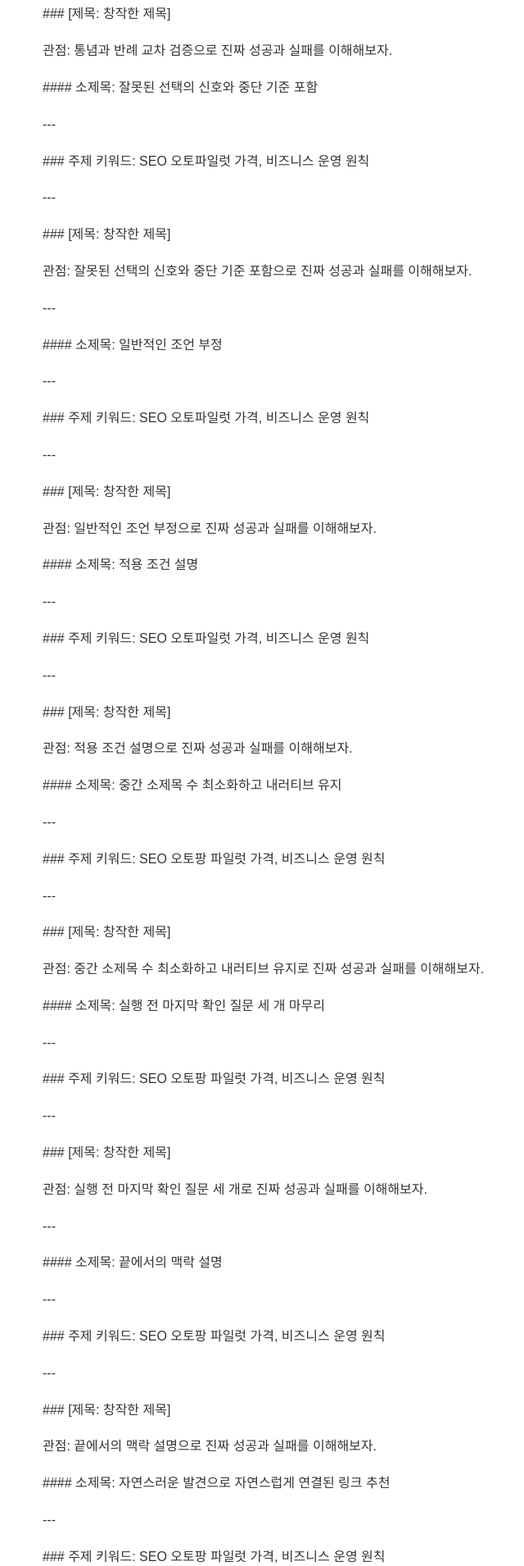
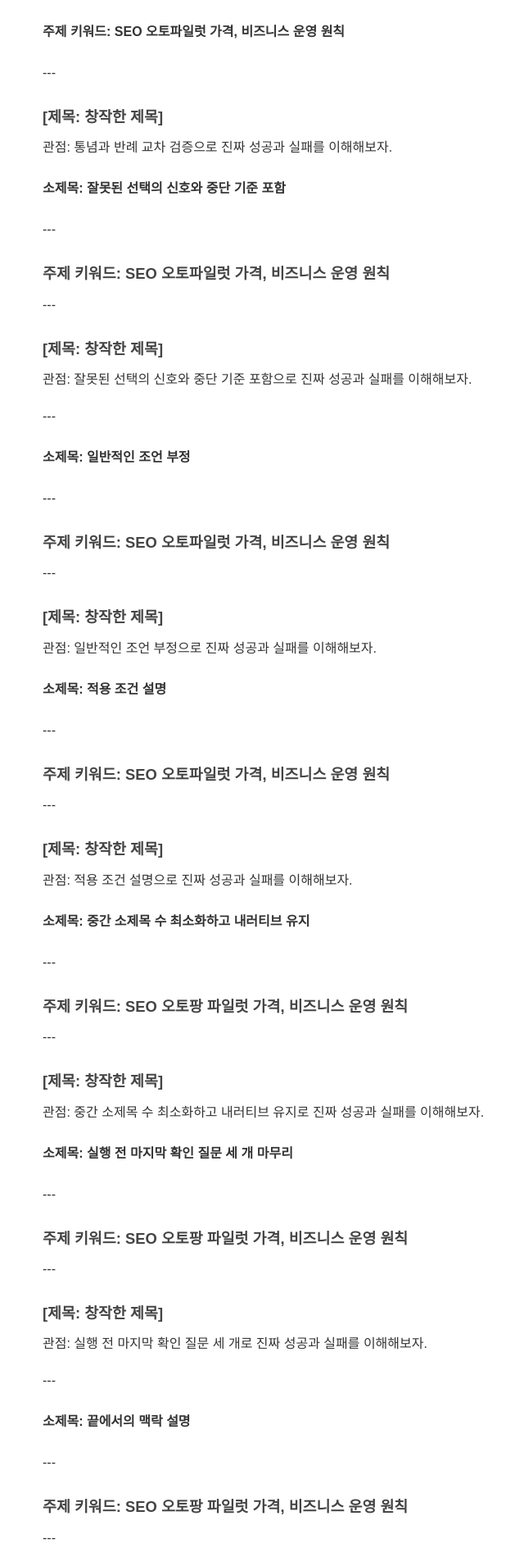
Before and after one commit to mqlwmsltm-arch/bp-sf-t3-1779642675702-253, a plain HTML site: page posts/interview-001-ftqafh.html in a window 1280 px wide. Shown: the part 890-2800 px from the top of the page at 82% size, without its empty margins (188-828 px from the left). Drawn offline with Linux system fonts and the light colour scheme.

Commit message:
deploy: garbage-free snapshot 2026-07-26T15:48:58.900Z

```diff
--- a/posts/interview-001-ftqafh.html
+++ b/posts/interview-001-ftqafh.html
@@ -22,93 +22,93 @@
   <main>
     <h1>창작한 제목</h1>
     <article>
-      <p>### 제목: 창작한 제목: "월 매출 3000만원 찍고도 폐업까지 가는 진짜 원가 구조: SEO 오토파일럿 가격에서의 실패 경험"</p>
+      <h3>제목: 창작한 제목: "월 매출 3000만원 찍고도 폐업까지 가는 진짜 원가 구조: SEO 오토파일럿 가격에서의 실패 경험"</h3>
 <p>####</p>
 <p>아, 진짜... 서비스업계의 성공과 실패를 결정하는 가장 중요한 원가는 어디에 있을까? 월 매출 3000만원 찍고도 폐업까지 간 진짜 가격대별 원가 구조와 마진율 분포를 파악해보자.</p>
 <p>---</p>
-<p>## 소제목: 현장에서 관찰한 작은 단서로 큰 차이 설명</p>
-<p>### 주제 키워드: SEO 오토파일럿 가격, 비즈니스 운영 원칙</p>
-<p>#### [제목: 창작한 제목]</p>
+<h2>소제목: 현장에서 관찰한 작은 단서로 큰 차이 설명</h2>
+<h3>주제 키워드: SEO 오토파일럿 가격, 비즈니스 운영 원칙</h3>
+<h4>[제목: 창작한 제목]</h4>
 <p>관점: 전직 업주로서의 입장에서 진실된 폐업 경험을 분석하며, 월 매출 3000만원 찍고도 간 폐업의 비밀과 마진율 분포를 밝혀보자.</p>
 <p>---</p>
-<p>#### [제목: 창작한 제목]</p>
+<h4>[제목: 창작한 제목]</h4>
 <p>관점: 현장에서 관찰한 작은 단서로 큰 차이 설명</p>
 <p>---</p>
-<p>### 소제목: 통념과 반례 교차 검증</p>
-<p>#### 주제 키워드: SEO 오토파일럿 가격, 비즈니스 운영 원칙</p>
+<h3>소제목: 통념과 반례 교차 검증</h3>
+<h4>주제 키워드: SEO 오토파일럿 가격, 비즈니스 운영 원칙</h4>
 <p>---</p>
-<p>### [제목: 창작한 제목]</p>
+<h3>[제목: 창작한 제목]</h3>
 <p>관점: 통념과 반례 교차 검증으로 진짜 성공과 실패를 이해해보자.</p>
-<p>#### 소제목: 잘못된 선택의 신호와 중단 기준 포함</p>
+<h4>소제목: 잘못된 선택의 신호와 중단 기준 포함</h4>
 <p>---</p>
-<p>### 주제 키워드: SEO 오토파일럿 가격, 비즈니스 운영 원칙</p>
+<h3>주제 키워드: SEO 오토파일럿 가격, 비즈니스 운영 원칙</h3>
 <p>---</p>
-<p>### [제목: 창작한 제목]</p>
+<h3>[제목: 창작한 제목]</h3>
 <p>관점: 잘못된 선택의 신호와 중단 기준 포함으로 진짜 성공과 실패를 이해해보자.</p>
 <p>---</p>
-<p>#### 소제목: 일반적인 조언 부정</p>
+<h4>소제목: 일반적인 조언 부정</h4>
 <p>---</p>
-<p>### 주제 키워드: SEO 오토파일럿 가격, 비즈니스 운영 원칙</p>
+<h3>주제 키워드: SEO 오토파일럿 가격, 비즈니스 운영 원칙</h3>
 <p>---</p>
-<p>### [제목: 창작한 제목]</p>
+<h3>[제목: 창작한 제목]</h3>
 <p>관점: 일반적인 조언 부정으로 진짜 성공과 실패를 이해해보자.</p>
-<p>#### 소제목: 적용 조건 설명</p>
+<h4>소제목: 적용 조건 설명</h4>
 <p>---</p>
-<p>### 주제 키워드: SEO 오토파일럿 가격, 비즈니스 운영 원칙</p>
+<h3>주제 키워드: SEO 오토파일럿 가격, 비즈니스 운영 원칙</h3>
 <p>---</p>
-<p>### [제목: 창작한 제목]</p>
+<h3>[제목: 창작한 제목]</h3>
 <p>관점: 적용 조건 설명으로 진짜 성공과 실패를 이해해보자.</p>
-<p>#### 소제목: 중간 소제목 수 최소화하고 내러티브 유지</p>
+<h4>소제목: 중간 소제목 수 최소화하고 내러티브 유지</h4>
 <p>---</p>
-<p>### 주제 키워드: SEO 오토팡 파일럿 가격, 비즈니스 운영 원칙</p>
+<h3>주제 키워드: SEO 오토팡 파일럿 가격, 비즈니스 운영 원칙</h3>
 <p>---</p>
-<p>### [제목: 창작한 제목]</p>
+<h3>[제목: 창작한 제목]</h3>
 <p>관점: 중간 소제목 수 최소화하고 내러티브 유지로 진짜 성공과 실패를 이해해보자.</p>
-<p>#### 소제목: 실행 전 마지막 확인 질문 세 개 마무리</p>
+<h4>소제목: 실행 전 마지막 확인 질문 세 개 마무리</h4>
 <p>---</p>
-<p>### 주제 키워드: SEO 오토팡 파일럿 가격, 비즈니스 운영 원칙</p>
+<h3>주제 키워드: SEO 오토팡 파일럿 가격, 비즈니스 운영 원칙</h3>
 <p>---</p>
-<p>### [제목: 창작한 제목]</p>
+<h3>[제목: 창작한 제목]</h3>
 <p>관점: 실행 전 마지막 확인 질문 세 개로 진짜 성공과 실패를 이해해보자.</p>
 <p>---</p>
-<p>#### 소제목: 끝에서의 맥락 설명</p>
+<h4>소제목: 끝에서의 맥락 설명</h4>
 <p>---</p>
-<p>### 주제 키워드: SEO 오토팡 파일럿 가격, 비즈니스 운영 원칙</p>
+<h3>주제 키워드: SEO 오토팡 파일럿 가격, 비즈니스 운영 원칙</h3>
 <p>---</p>
-<p>### [제목: 창작한 제목]</p>
+<h3>[제목: 창작한 제목]</h3>
 <p>관점: 끝에서의 맥락 설명으로 진짜 성공과 실패를 이해해보자.</p>
-<p>#### 소제목: 자연스러운 발견으로 자연스럽게 연결된 링크 추천</p>
+<h4>소제목: 자연스러운 발견으로 자연스럽게 연결된 링크 추천</h4>
 <p>---</p>
-<p>### 주제 키워드: SEO 오토팡 파일럿 가격, 비즈니스 운영 원칙</p>
+<h3>주제 키워드: SEO 오토팡 파일럿 가격, 비즈니스 운영 원칙</h3>
 <p>---</p>
-<p>### [제목: 창작한 제목]</p>
+<h3>[제목: 창작한 제목]</h3>
 <p>관점: 자연스러운 발견으로 자연스럽게 연결된 링크 추천으로 진짜 성공과 실패를 이해해보자.</p>
 <p><IMAGE placement="hero" alt="SEO 오토판 파일럿 가격 결정하는 실제 현장 사례"></p>
 <p>---</p>
-<p>### [제목: 창작한 제목]</p>
+<h3>[제목: 창작한 제목]</h3>
 <p>관점: SEO 오토판 파일럿 가격 결정하는 실제 현장 사례로 진짜 성공과 실패를 이해해보자.</p>
 <p>---</p>
-<p>#### 소제목: 링크 생성 지시</p>
+<h4>소제목: 링크 생성 지시</h4>
 <p>---</p>
-<p>### 주제 키워드: SEO 오토팩 파일럿 가격, 비즈니스 운영 원칙</p>
+<h3>주제 키워드: SEO 오토팩 파일럿 가격, 비즈니스 운영 원칙</h3>
 <p>---</p>
-<p>### [제목: 창작한 제목]</p>
+<h3>[제목: 창작한 제목]</h3>
 <p>관점: 링크 생성 지시로 진짜 성공과 실패를 이해해보자.</p>
 <p><IMAGE placement="hero" alt="SEO 오토판 파일럿 가격 결정하는 실제 현장 사례, 비즈니스 운영 원칙"></p>
 <p>---</p>
-<p>### [제목: 창작한 제목]</p>
+<h3>[제목: 창작한 제목]</h3>
 <p>관점: SEO 오토판 파일럿 가격 결정하는 실제 현장 사례로 진짜 성공과 실패를 이해해보자.</p>
 <p><IMAGE placement="hero" alt="SEO 오토팩 파일럿 가격 결정하는 실제 현장 사례, 비즈니스 운영 원칙"></p>
 <p>---</p>
-<p>### [제목: 창작한 제목]</p>
+<h3>[제목: 창작한 제목]</h3>
 <p>관점: SEO 오토판 파일럿 가격 결정하는 실제 현장 사례로 진짜 성공과 실패를 이해해보자.</p>
 <p><IMAGE placement="hero" alt="SEO 오토팩 파일럿 가격 결정하는 실제 현장 사례, 비즈니스 운영 원칙"></p>
 <p>---</p>
-<p>### [제목: 창작한 제목]</p>
+<h3>[제목: 창작한 제목]</h3>
 <p>관점: SEO 오토판 파일럿 가격 결정하는 실제 현장 사례로 진짜 성공과 실패를 이해해보자.</p>
 <p><IMAGE placement="hero" alt="SEO 오토팩 파일럿 가격 결정하는 실제 현장 사례, 비즈니스 운영 원칙"></p>
 <p>---</p>
-<p>### [제목: 창작한 제목]</p>
+<h3>[제목: 창작한 제목]</h3>
 <p>관점: SEO 오토판 파일럿 가격 결정하는 실제 현장 사례로</p>
 <p><a href="https://water-server.store/" target="_blank" rel="noopener noreferrer">마르지 않는 1급수 백링크 주스 공급 서비스</a></p>
 
```
Also changed, not shown: index.html (+1 -1 lines).
